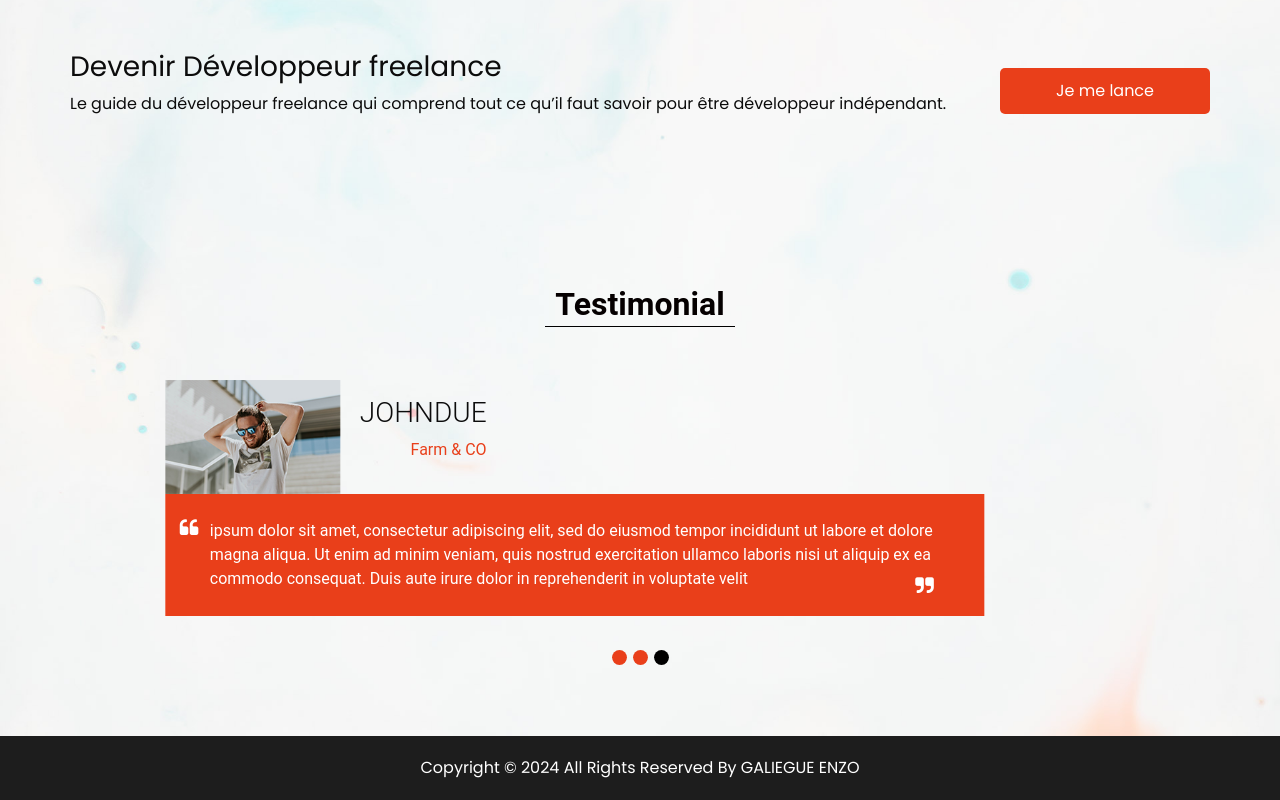
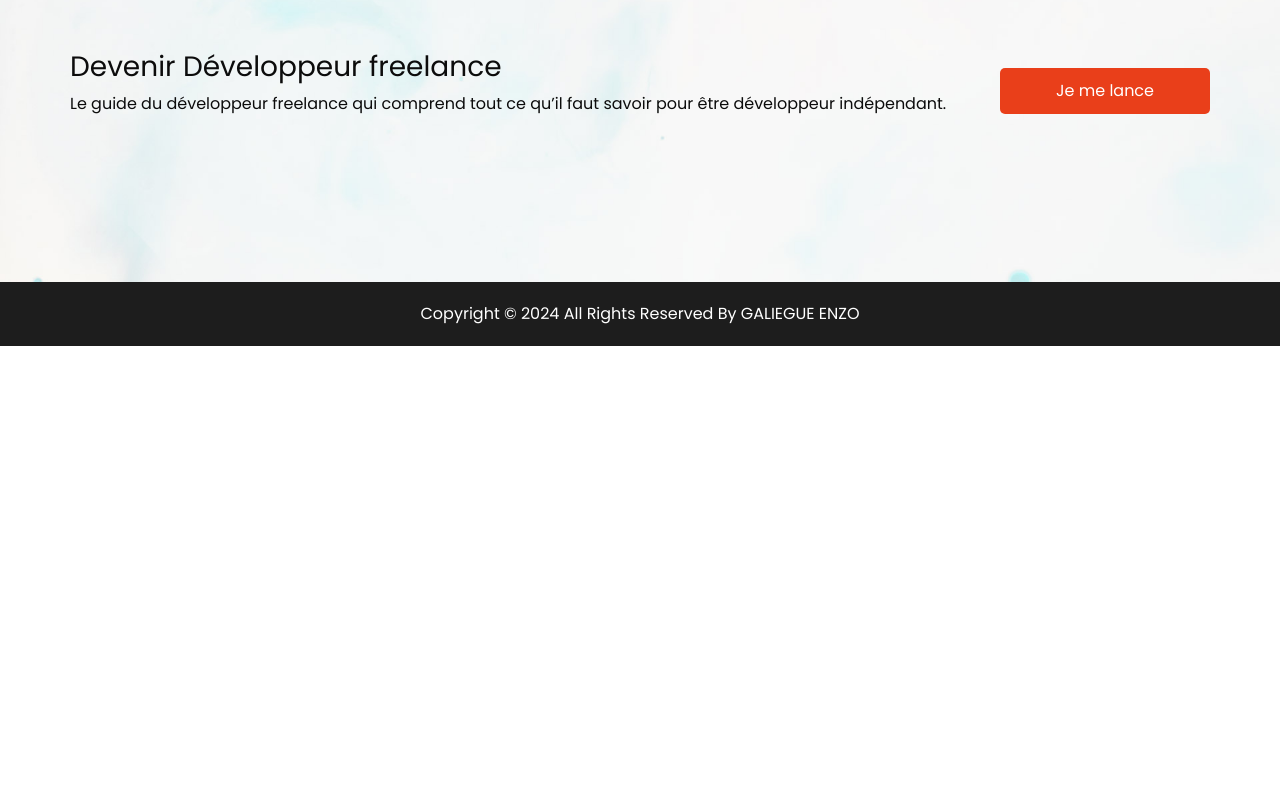
Before and after one commit to Enzo0011/weblog, a plain HTML site: page index.html in a window 1280 px wide. Shown: the part 1994-2794 px from the top of the page. After the commit the page ends 2340 px from the top, so only its background shows below. Drawn offline with nearby package versions, Linux system fonts and the light colour scheme.

Commit message:
Update index.html

```diff
--- a/index.html
+++ b/index.html
@@ -257,118 +257,6 @@
         </div>
       </div>
     </section>
-
-    <section class="client_section layout_padding-top">
-      <div class="d-flex justify-content-center">
-        <div class="heading_container">
-          <h2>
-            Testimonial
-          </h2>
-        </div>
-      </div>
-      <div class="container layout_padding2">
-        <div id="carouselExample2Indicators" class="carousel slide" data-ride="carousel">
-          <ol class="carousel-indicators">
-            <li data-target="#carouselExample2Indicators" data-slide-to="0" class="active"></li>
-            <li data-target="#carouselExample2Indicators" data-slide-to="1"></li>
-            <li data-target="#carouselExample2Indicators" data-slide-to="2"></li>
-          </ol>
-          <div class="carousel-inner">
-            <div class="carousel-item ">
-              <div class="client_container">
-                <div class="client-id">
-                  <div class="img-box">
-                    <img src="images/client.jpg" alt="">
-                  </div>
-                  <div class="client_name">
-                    <div>
-                      <h3>
-                        Johndue
-                      </h3>
-                      <p>
-                        Farm & CO
-                      </p>
-                    </div>
-                  </div>
-                </div>
-                <div class="client_detail">
-                  <div class="client_text">
-                    <blockquote>
-                      <p>
-                        ipsum dolor sit amet, consectetur adipiscing elit, sed do eiusmod tempor incididunt ut labore et
-                        dolore magna aliqua. Ut enim ad minim veniam, quis nostrud exercitation ullamco laboris nisi ut
-                        aliquip ex ea commodo consequat. Duis aute irure dolor in reprehenderit in voluptate velit
-                      </p>
-                    </blockquote>
-                  </div>
-                </div>
-              </div>
-            </div>
-            <div class="carousel-item active">
-              <div class="client_container">
-                <div class="client-id">
-                  <div class="img-box">
-                    <img src="images/client.jpg" alt="">
-                  </div>
-                  <div class="client_name">
-                    <div>
-                      <h3>
-                        Johndue
-                      </h3>
-                      <p>
-                        Farm & CO
-                      </p>
-                    </div>
-                  </div>
-                </div>
-                <div class="client_detail">
-                  <div class="client_text">
-                    <blockquote>
-                      <p>
-                        ipsum dolor sit amet, consectetur adipiscing elit, sed do eiusmod tempor incididunt ut labore et
-                        dolore magna aliqua. Ut enim ad minim veniam, quis nostrud exercitation ullamco laboris nisi ut
-                        aliquip ex ea commodo consequat. Duis aute irure dolor in reprehenderit in voluptate velit
-                      </p>
-                    </blockquote>
-                  </div>
-                </div>
-              </div>
-            </div>
-            <div class="carousel-item ">
-              <div class="client_container">
-                <div class="client-id">
-                  <div class="img-box">
-                    <img src="images/client.jpg" alt="">
-                  </div>
-                  <div class="client_name">
-                    <div>
-                      <h3>
-                        Johndue
-                      </h3>
-                      <p>
-                        Farm & CO
-                      </p>
-                    </div>
-                  </div>
-                </div>
-                <div class="client_detail">
-                  <div class="client_text">
-                    <blockquote>
-                      <p>
-                        ipsum dolor sit amet, consectetur adipiscing elit, sed do eiusmod tempor incididunt ut labore et
-                        dolore magna aliqua. Ut enim ad minim veniam, quis nostrud exercitation ullamco laboris nisi ut
-                        aliquip ex ea commodo consequat. Duis aute irure dolor in reprehenderit in voluptate velit
-                      </p>
-                    </blockquote>
-                  </div>
-                </div>
-              </div>
-            </div>
-          </div>
-        </div>
-
-      </div>
-    </section>
   </div>
 
   <section class="container-fluid footer_section">
```
